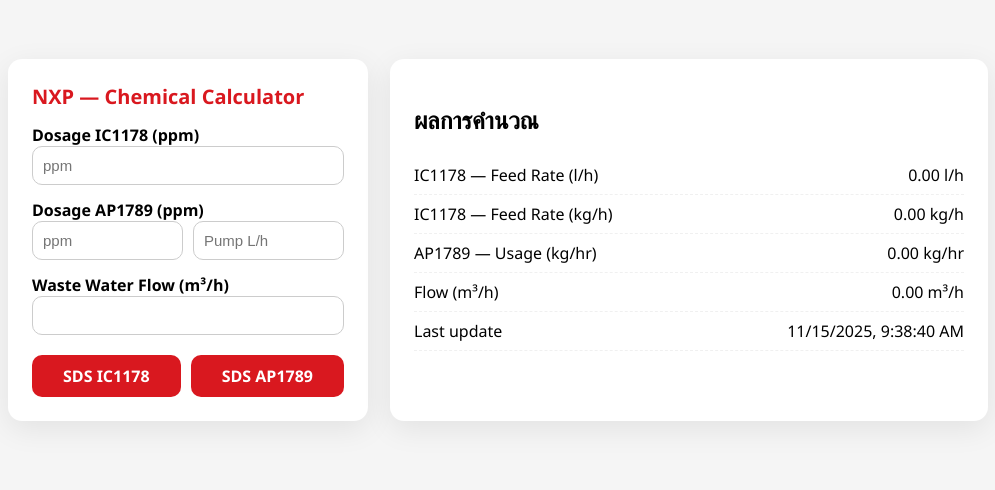
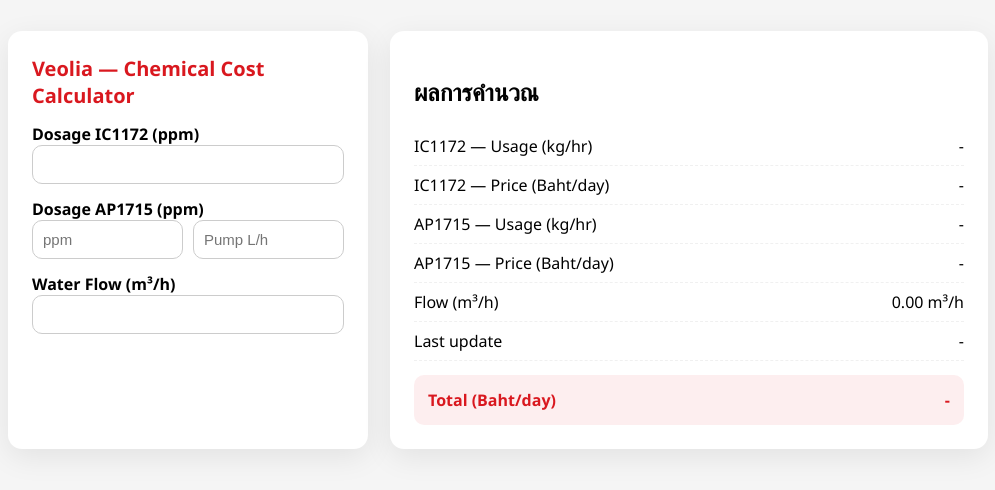
Before and after one commit to Naninok/NXP-Calculator, a plain HTML site: page Index.html in a window 1280 px wide. Shown: the part 160-650 px from the top of the page, without its empty margins (142-1137 px from the left). Drawn offline with Linux system fonts and the light colour scheme.

Commit message:
Update Index.html

```diff
--- a/Index.html
+++ b/Index.html
@@ -7,7 +7,7 @@
 
   <link rel="stylesheet" href="style.css">
 
-  <!-- Google Analytics (Optional, keep if needed) -->
+  <!-- Google Analytics -->
   <script async src="https://www.googletagmanager.com/gtag/js?id=G-JVEP93Q72P"></script>
   <script>
     window.dataLayer = window.dataLayer || [];
@@ -22,24 +22,20 @@
 
   <!-- Left Card -->
   <div class="card">
-    <h1 class="title">NXP — Chemical Calculator</h1>
+    <h1 class="title">Veolia — Chemical Cost Calculator</h1>
 
-    <label>Dosage IC1178 (ppm)</label>
-    <input id="dos_ic" type="number" step="any" placeholder="ppm">
+    <label>Dosage IC1172 (ppm)</label>
+    <input id="dos_ic" type="number" step="any">
 
-    <label>Dosage AP1789 (ppm)</label>
+    <label>Dosage AP1715 (ppm)</label>
     <div class="row">
       <input id="dos_ap" type="number" step="any" placeholder="ppm">
       <input id="pump_ap" type="number" step="any" placeholder="Pump L/h">
     </div>
 
-    <label>Waste Water Flow (m³/h)</label>
+    <label>Water Flow (m³/h)</label>
     <input id="flow" type="number" step="any">
 
-    <div class="sds-container">
-        <a href="https://legacy.watertechnologies.com/sds-service/sds/getDocument?docID=ka3Pe0000016HtdIAE&fileName=NA" target="_blank" class="sds-button">SDS IC1178</a>
-        <a href="https://legacy.watertechnologies.com/sds-service/sds/getDocument?docID=ka3Pe000000uZr7IAE&fileName=NA" target="_blank" class="sds-button">SDS AP1789</a>
-    </div>
   </div>
 
   <!-- Right Card -->
@@ -48,18 +44,18 @@
 
     <div class="results">
 
-      <div class="line"><div>IC1178 — Feed Rate (l/h)</div><div id="fr_ic_l">-</div></div>
-      <div class="line"><div>IC1178 — Feed Rate (kg/h)</div><div id="fr_ic_kg">-</div></div>
+      <div class="line"><div>IC1172 — Usage (kg/hr)</div><div id="usage_ic">-</div></div>
+      <div class="line"><div>IC1172 — Price (Baht/day)</div><div id="price_ic">-</div></div>
 
-      <div class="line"><div>AP1789 — Usage (kg/hr)</div><div id="usage_ap">-</div></div>
+      <div class="line"><div>AP1715 — Usage (kg/hr)</div><div id="usage_ap">-</div></div>
+      <div class="line"><div>AP1715 — Price (Baht/day)</div><div id="price_ap">-</div></div>
+
+      <div class="mixline" id="mix_ap" style="display:none;"></div>
 
       <div class="line"><div>Flow (m³/h)</div><div id="disp_flow">-</div></div>
       <div class="line"><div>Last update</div><div id="last_update">-</div></div>
 
-      <div class="mixline" id="mix_ap" style="display:none;"></div>
-
-      <!-- Total section removed as price calculations are no longer required -->
-
+      <div class="total"><div>Total (Baht/day)</div><div id="total_price">-</div></div>
     </div>
   </div>
 
```
